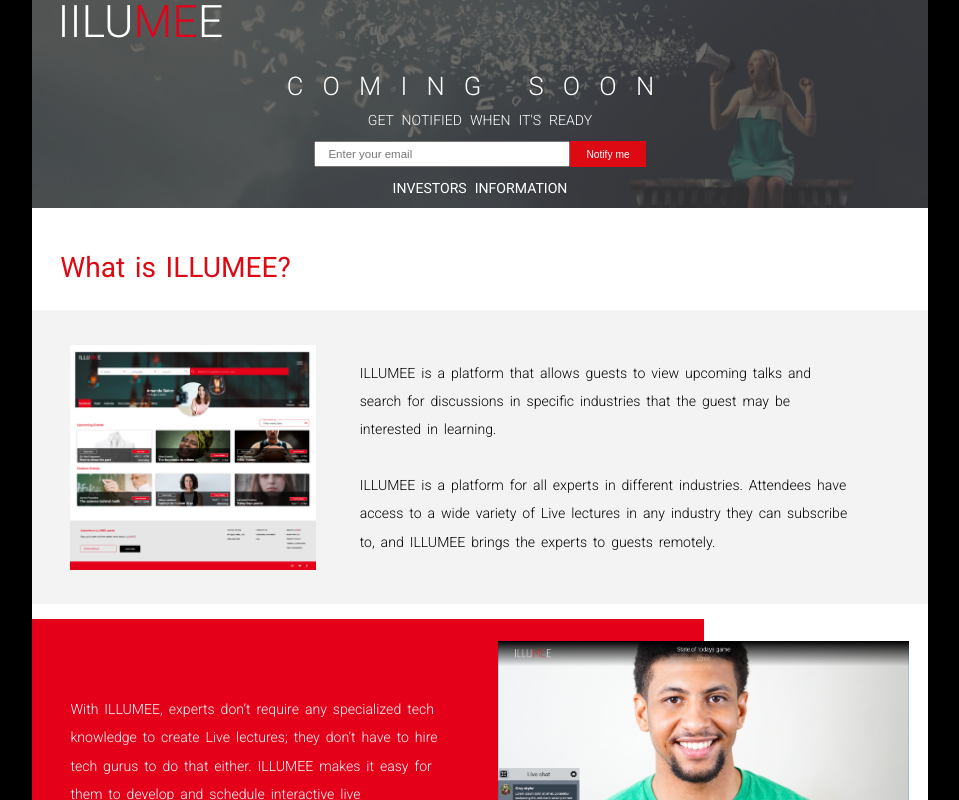
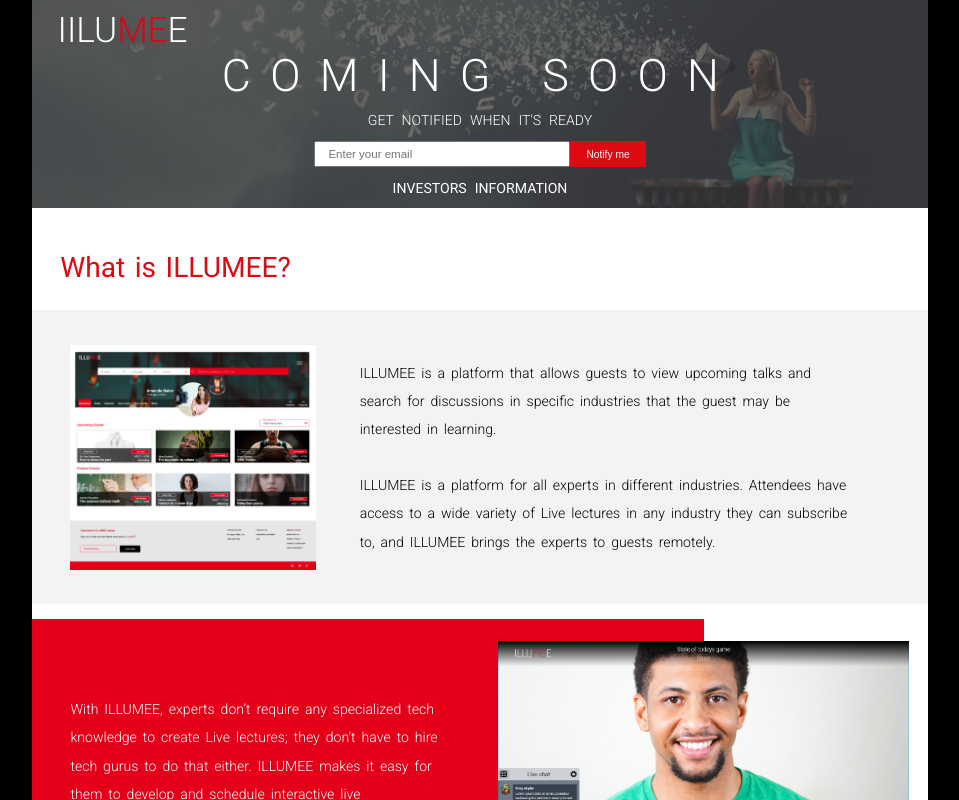
Before and after one commit to Pratha-Me/Illumee, a React (Create React App) app: page / in a window 1280 px wide. Shown: the top 800 px of the page, without its empty margins (160-1119 px from the left). Built offline with nearby package versions, Linux system fonts and the light colour scheme.

Commit message:
Refactored

```diff
--- a/src/styles/style.css
+++ b/src/styles/style.css
@@ -37,11 +37,11 @@
 
 .intro-heading .brand {
 	font-weight: var(--font-weight-lighter);
-	font-size: 3.5vw;
+	font-size: 2.75vw;
 	text-align: left;
 	color: white;
 	margin: 0px auto;
-	padding-left: 2vw;
+    padding: 1vw 2vw 0;
 }
 
 .intro-heading .brand > span {
@@ -51,7 +51,7 @@
 .intro-heading .heading {
 	letter-spacing: var(--letter-spacing-val);
 	font-weight: 300;
-	font-size: 2vw;
+	font-size: 3.5vw;
 	text-align: center;
 	color: white;
 	margin: 0;
@@ -71,7 +71,7 @@
     justify-content: center;
     align-items: center;
     position: relative;
-    top: 2.25vw;
+    top: 0.5vw;
 }
 
 div.input-div {
```
